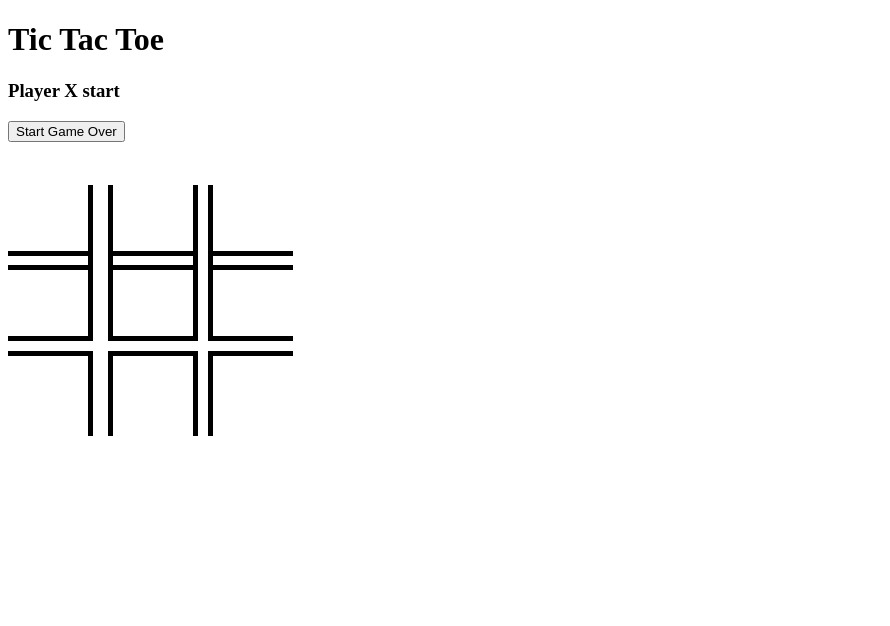
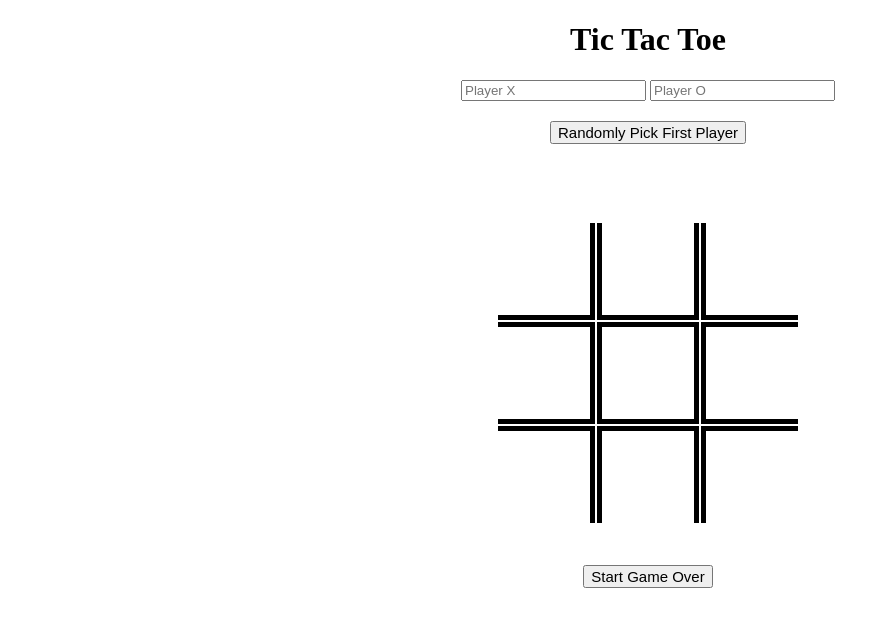
Before and after one commit to mollywhitnack/tictactoe, a plain HTML site: page index.html in a window 1280 px wide. Both pictures are taken after a click on the button "Start Game Over". Shown: the whole page, without its empty margins (0-890 px from the left). Drawn offline with nearby package versions, Linux system fonts and the light colour scheme.

Commit message:
user input names, random

```diff
--- a/index.html
+++ b/index.html
@@ -4,14 +4,38 @@
   <meta charset="UTF-8">
   <title>Tic Tac Toe</title>
   <link rel="stylesheet" href="style.css">
+  <link rel="stylesheet" href="css/animate.css">
   <script src="http://code.jquery.com/jquery-2.2.4.min.js" integrity="sha256-BbhdlvQf/xTY9gja0Dq3HiwQF8LaCRTXxZKRutelT44=" crossorigin="anonymous"></script>
   <script src="main.js"></script>
 </head>
 <body>
   <h1 class="title">Tic Tac Toe</h1>
+  <div class="chooseFirst">
+    <input type="text" class="playerx" placeholder="Player X">
+    <input type="text" class="playero" placeholder="Player O">
+    <div class="startButton"><button class="startGame">Randomly Pick First Player</button></div>
+  </div>
+  <h3 class="player"></h3>
 
-  <h3 class="player">Player X start</h3>
-<div class="board active">
+  <table class ="board">
+   <tr class="row row0" id ="0">
+    <td class="col col0" id = '0'></td>
+    <td class="col col1" id = '1'></td>
+    <td class="col col2" id = '2'></td>
+  </tr>
+  <tr class="row row1" id ="1">
+    <td class="col col3" id = '3'></td>
+    <td class="col col4" id = '4'></td>
+    <td class="col col5" id = '5'></td>
+  </tr>
+  <tr class="row row2" id ="2">
+    <td class="col col6" id = '6'></td>
+    <td class="col col7" id = '7'></td>
+    <td class="col col8" id = '8'></td>
+  </tr>
+  </table>
+
+<!--<div class="board active">
   <div class="row row0" id ="0">
   <span class="col col0" id = '0'></span>
   <span class="col col1" id = '1'></span>
@@ -27,7 +51,7 @@
   <span class="col col7" id = '7'></span>
   <span class="col col8" id = '8'></span>
   </div>
-</div>
+</div>-->
   <div class="startOver"><button class="restart">Start Game Over</button></div>
 
   <div class="winner"></div>
--- a/main.js
+++ b/main.js
@@ -3,6 +3,9 @@ var toggle=0;
 var xs =[];
 var os = [];
 var gameOver = false;
+var cats = 0;
+var rand =0;
+var names = [];
 
 $(document).ready(init);
 
@@ -10,21 +13,20 @@ function init(){
   console.log("ready");
   console.log("player o's turn");
 
- /* $('.col').click(function(){
-    if(!gameOver){
-      $('.col').click(turn);
-    }
-  });*/
-
   //player clicked on a box
   $('.col').click(turn);
   $('.restart').click(restartGame);
+  $('.startGame').click(startGame);
+
 
 }
 
 function turn(event){
-  if(!gameOver){
+  var empty = $(event.target).text();
+  console.log("empty: " ,empty);
+  if(!gameOver && empty === ''){
   console.log("Turn");
+  cats++;
   console.log(event.target.id);
   var place = parseInt(event.target.id);
   //var child = event.target;
@@ -36,11 +38,16 @@ function turn(event){
   if(toggle ==0){
     toggle =1;
     $('.player').text("Player O's turn");
+    $('.player').css('padding-top', '4px');
+    $('.player').css('padding-bottom', '14px');
     xs.push(place);
     if(checkWin(xs)){
       console.log("X is the WINNER");
-      //$('.col').text('');
-      $('.winner').text("X is the WINNER");
+      console.log('Name: ' , names[0]);
+      if(names[0] != undefined)
+        $('.winner').text( `Player X: ${names[0]} is the WINNER!`);
+      else
+        $('.winner').text( `Player X is the WINNER!`);
       gameOver = true;
     }
   }
@@ -50,14 +57,22 @@ function turn(event){
     os.push(place);
     if(checkWin(os)){
       console.log("O is the WINNER");
-      //$('.col').text('');
-      $('.winner').text("O is the WINNER");
+      console.log('Name: ' ,names[1]);
+      if(names[1]!= undefined)
+        $('.winner').text( `Player O: ${names[1]} is the WINNER!`);
+      else
+        $('.winner').text( `Player O is the WINNER!`);
       gameOver = true;
     }
   }
 
   console.log("xs:" , xs);
   console.log("os:", os);
+}
+
+if(cats == 9){
+  $('.winner').text("Cat's Game!")
+  gameOver =true;
 }
 }
 
@@ -92,26 +107,33 @@ function contains(isThis, insideThis){
   }
 
 
-  /*for(let i =0; i<isThis.length; i++){
-    console.log("check: ", isThis[i]);
-    if($.inArray(isThis[i], insideThis) == -1){
-      return false;
-      console.log("NOT in it");
-    }
-    else{
-      return true;
-      console.log("Is in it");
-    }
-  }*/
-
-
 function restartGame(){
   console.log("Restart Game");
   toggle=0;
   xs =[];
   os = [];
   places  = [];
+  names = [];
   $('.col').text('');
   $('.winner').text('');
+  $('.player').text('');
   gameOver = false;
+  cats = 0;
+  $('.playerx').val('');
+  $('.playero').val('');
+  $('.player').css('padding-top', '20px');
+  $('.player').css('padding-bottom', '20px');
 }
+
+function startGame(){
+  var playerx = $('.playerx').val();
+  var playero = $('.playero').val();
+  names = [playerx, playero];
+  rand = Math.floor(Math.random() * (2));
+  console.log("rand: " ,rand);
+  console.log("players: ", names);
+  $('.player').text(`${names[rand]} go first!`);
+  $('.player').css('padding-top', '4px');
+  $('.player').css('padding-bottom', '14px');
+  toggle = rand;
+}
--- a/style.css
+++ b/style.css
@@ -1,33 +1,70 @@
+html, body {
+    width: 100%;
+}
+.title{
+  text-align: center;
+}
+
+.chooseFirst{
+  text-align: center;
+}
+
+.startOver{
+  text-align: center;
+  margin-top: 20px;
+}
+
+.startButton{
+  margin-top: 20px;
+  margin-bottom: 10px;
+}
+
+.player{
+  text-align: center;
+  padding-top:20px;
+  padding-bottom: 20px;
+}
+
+button{
+  font-size: 15px;
+}
+
+.restart{
+  margin-top: 20px;
+}
+
 .col{
-  height: 80px;
-  width: 80px;
-  margin:0px;
-  margin-right: -5px;
-  /*border: 5px solid #000;*/
-  display: inline-block;
-  position: fixed;
-  margin-top:5%;
+  width: 90px;
+  height: 90px;
+  text-align: center;
+  font-size: 25px;
+}
 
+.board{
+  margin: 0 auto;
+}
+
+.winner{
+  text-align: center;
+  margin-top: 40px;
+  font-size: 25px;
 }
 
 .col0{
   border-right: 5px solid #000;
   border-bottom: 5px solid #000;
-
 }
 
 .col1{
   border-left: 5px solid #000;
   border-right: 5px solid #000;
   border-bottom: 5px solid #000;
-  margin-left:100px;
 
 }
 
 .col2{
   border-left: 5px solid #000;
   border-bottom: 5px solid #000;
-  margin-left:200px;
 
 }
 
@@ -35,8 +72,6 @@
   border-top: 5px solid #000;
   border-right: 5px solid #000;
   border-bottom: 5px solid #000;
-  margin-left: 0px;
-  margin-top: 130px;
 }
 
 .col4{
@@ -44,23 +79,18 @@
   border-right: 5px solid #000;
   border-left: 5px solid #000;
   border-bottom: 5px solid #000;
-  margin-left:100px;
-  margin-top: 130px;
 }
 
 .col5{
   border-top: 5px solid #000;
   border-left: 5px solid #000;
   border-bottom: 5px solid #000;
-  margin-left:200px;
-  margin-top: 130px;
 }
 
 
 .col6{
   border-top: 5px solid #000;
   border-right: 5px solid #000;
-  margin-top: 230px;
 }
 
 
@@ -68,17 +98,9 @@
   border-top: 5px solid #000;
   border-right: 5px solid #000;
   border-left: 5px solid #000;
-  margin-left:100px;
-  margin-top: 230px;
 }
 
 .col8{
   border-top: 5px solid #000;
   border-left: 5px solid #000;
-  margin-left:200px;
-  margin-top: 230px;
 }
-
-.winner{
-  margin-left: 300px;
-}
```
